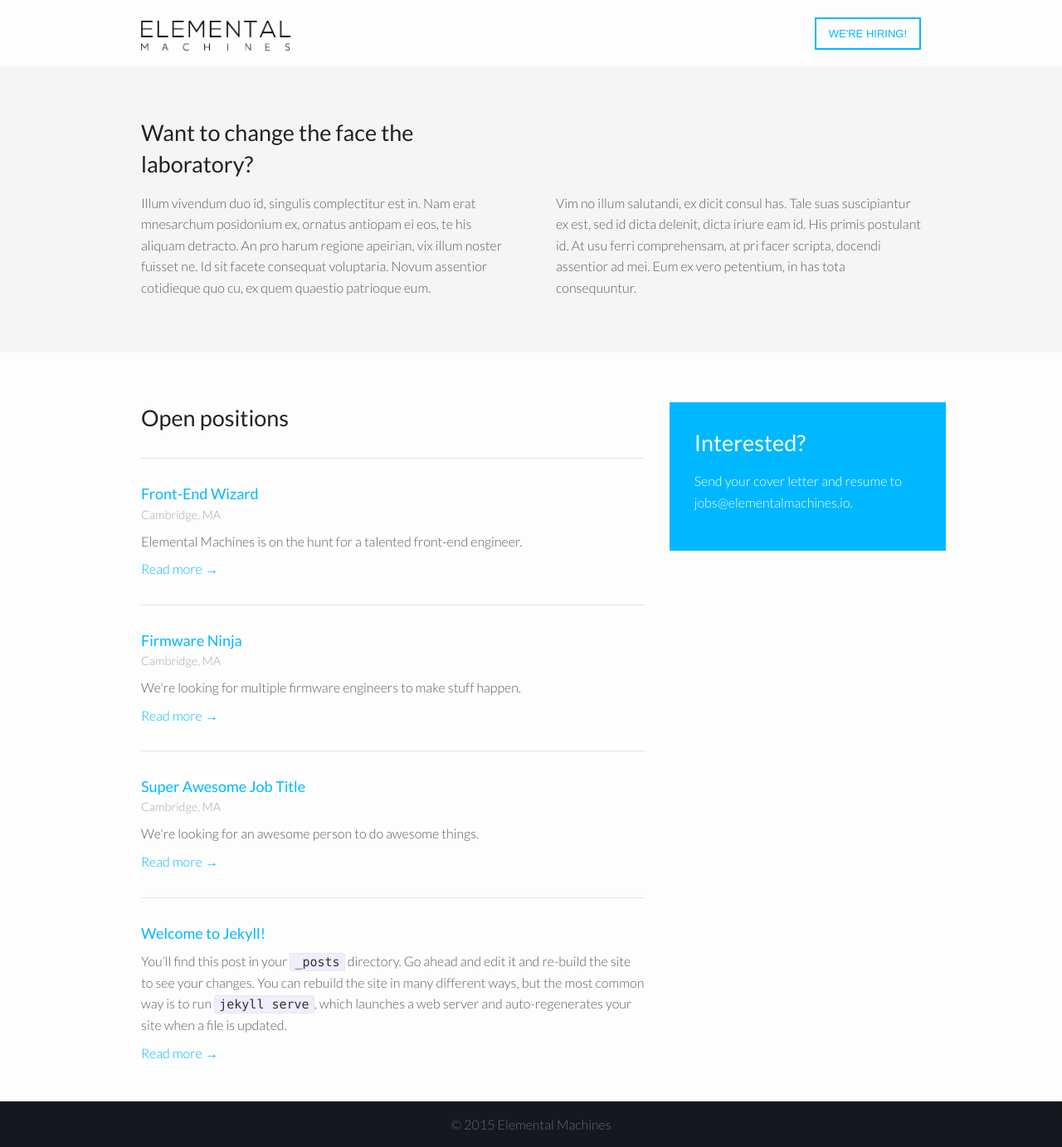
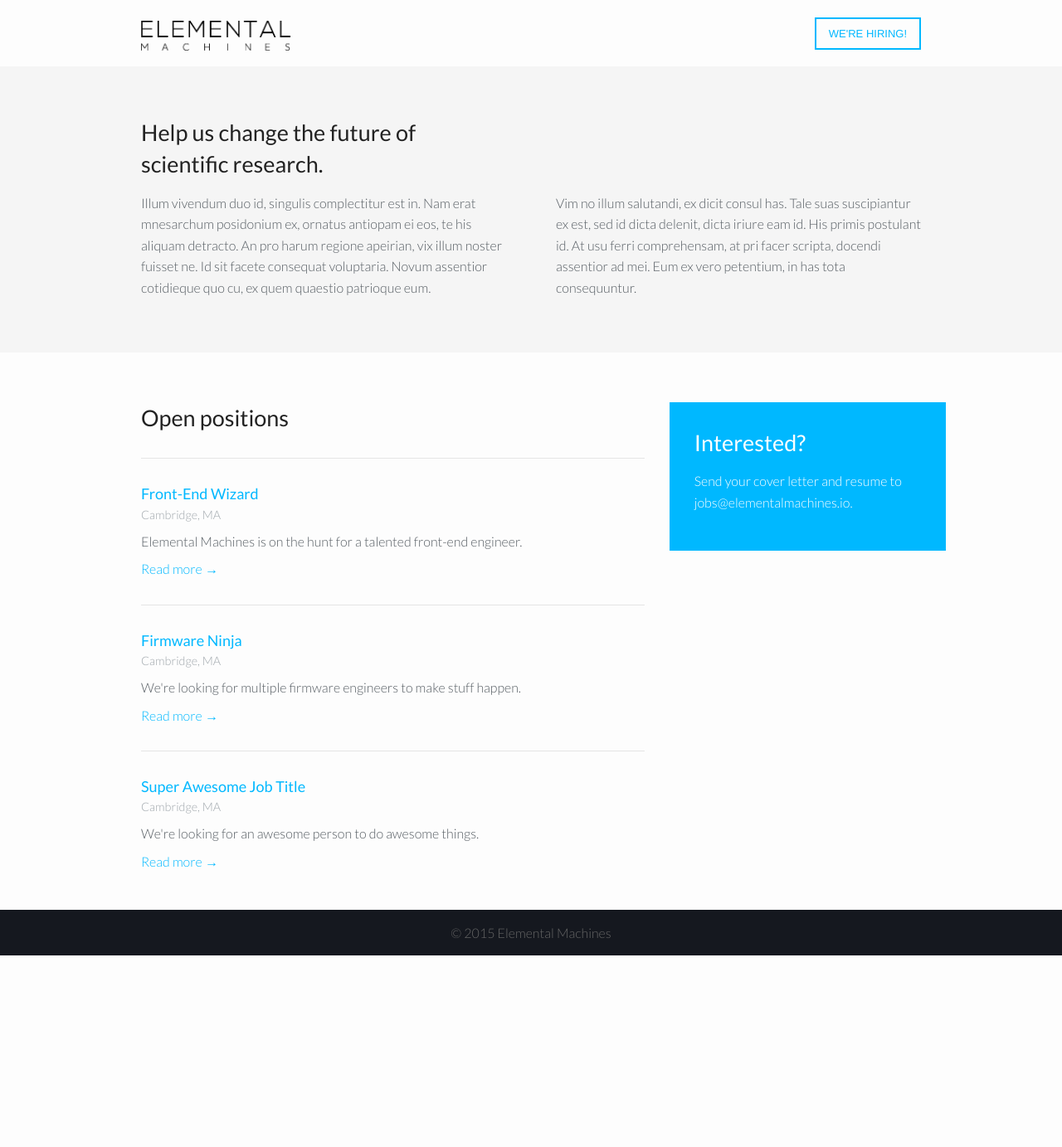
Before and after one commit to ashleyengelhardt/EM, a Jekyll site: the page built from jobs.html, in a window 1280 px wide. Shown: the whole page at 83% size. Built offline with Jekyll 4.4.1, drawn with Linux system fonts in a browser that asks for light colours; after the commit the page ends 1152 px from its top, so only the background shows below that.

Commit message:
Removed default post

```diff
--- a/_posts/2015-09-13-welcome-to-jekyll.markdown
+++ /dev/null
@@ -1,25 +0,0 @@
----
-layout: post
-title:  "Welcome to Jekyll!"
-date:   2015-09-13 00:02:52
-categories: jekyll update
----
-You’ll find this post in your `_posts` directory. Go ahead and edit it and re-build the site to see your changes. You can rebuild the site in many different ways, but the most common way is to run `jekyll serve`, which launches a web server and auto-regenerates your site when a file is updated.
-
-To add new posts, simply add a file in the `_posts` directory that follows the convention `YYYY-MM-DD-name-of-post.ext` and includes the necessary front matter. Take a look at the source for this post to get an idea about how it works.
-
-Jekyll also offers powerful support for code snippets:
-
-{% highlight ruby %}
-def print_hi(name)
-  puts "Hi, #{name}"
-end
-print_hi('Tom')
-#=> prints 'Hi, Tom' to STDOUT.
-{% endhighlight %}
-
-Check out the [Jekyll docs][jekyll] for more info on how to get the most out of Jekyll. File all bugs/feature requests at [Jekyll’s GitHub repo][jekyll-gh]. If you have questions, you can ask them on [Jekyll’s dedicated Help repository][jekyll-help].
-
-[jekyll]:      http://jekyllrb.com
-[jekyll-gh]:   https://github.com/jekyll/jekyll
-[jekyll-help]: https://github.com/jekyll/jekyll-help
--- a/jobs.html
+++ b/jobs.html
@@ -6,7 +6,7 @@
 
     <div class="row">
         <div class="small-12 large-6 columns">
-            <h3>Want to change the face the laboratory?</h3>
+            <h3>Help us change the future of scientific research.</h3>
         </div>
     </div>
     <div class="row">
```
